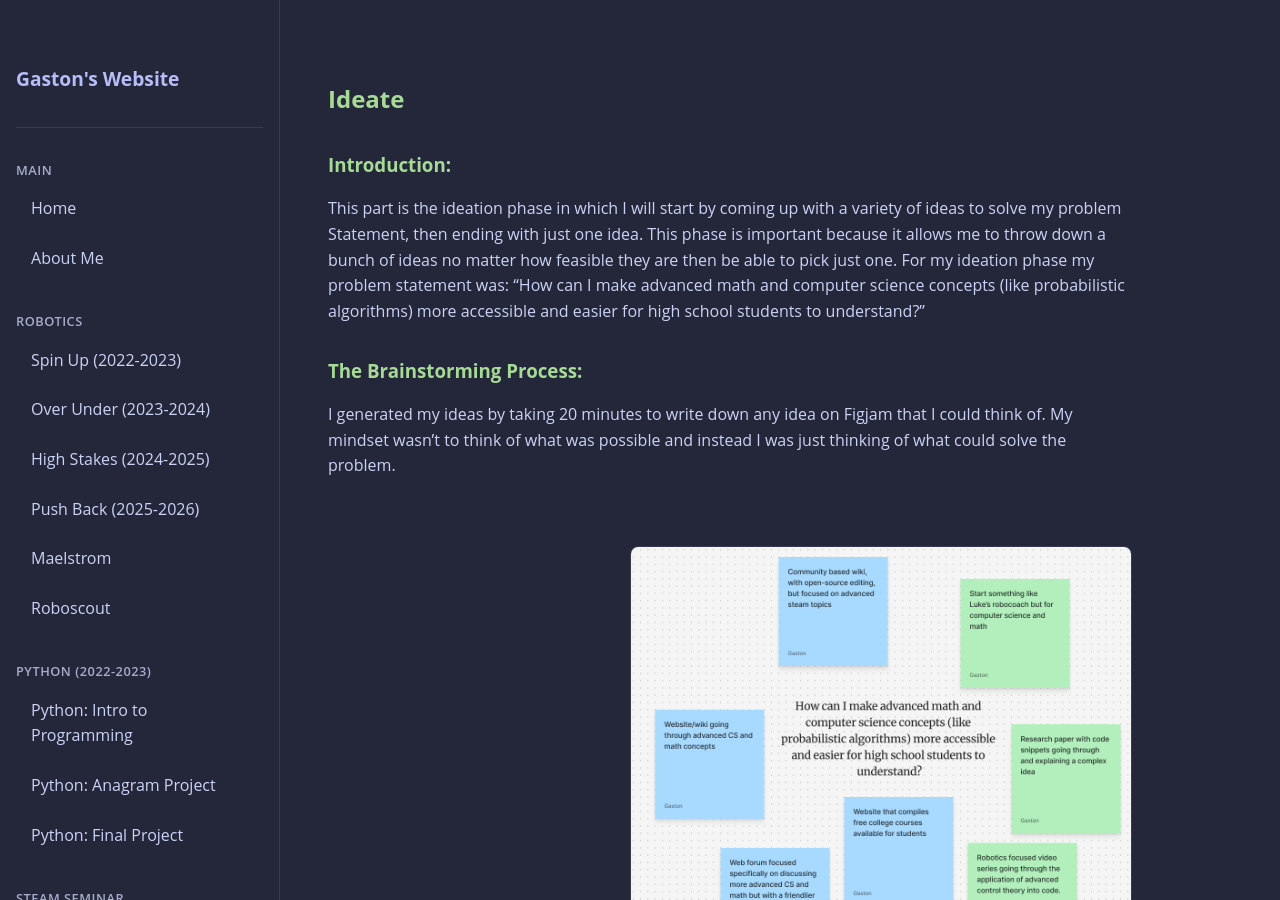
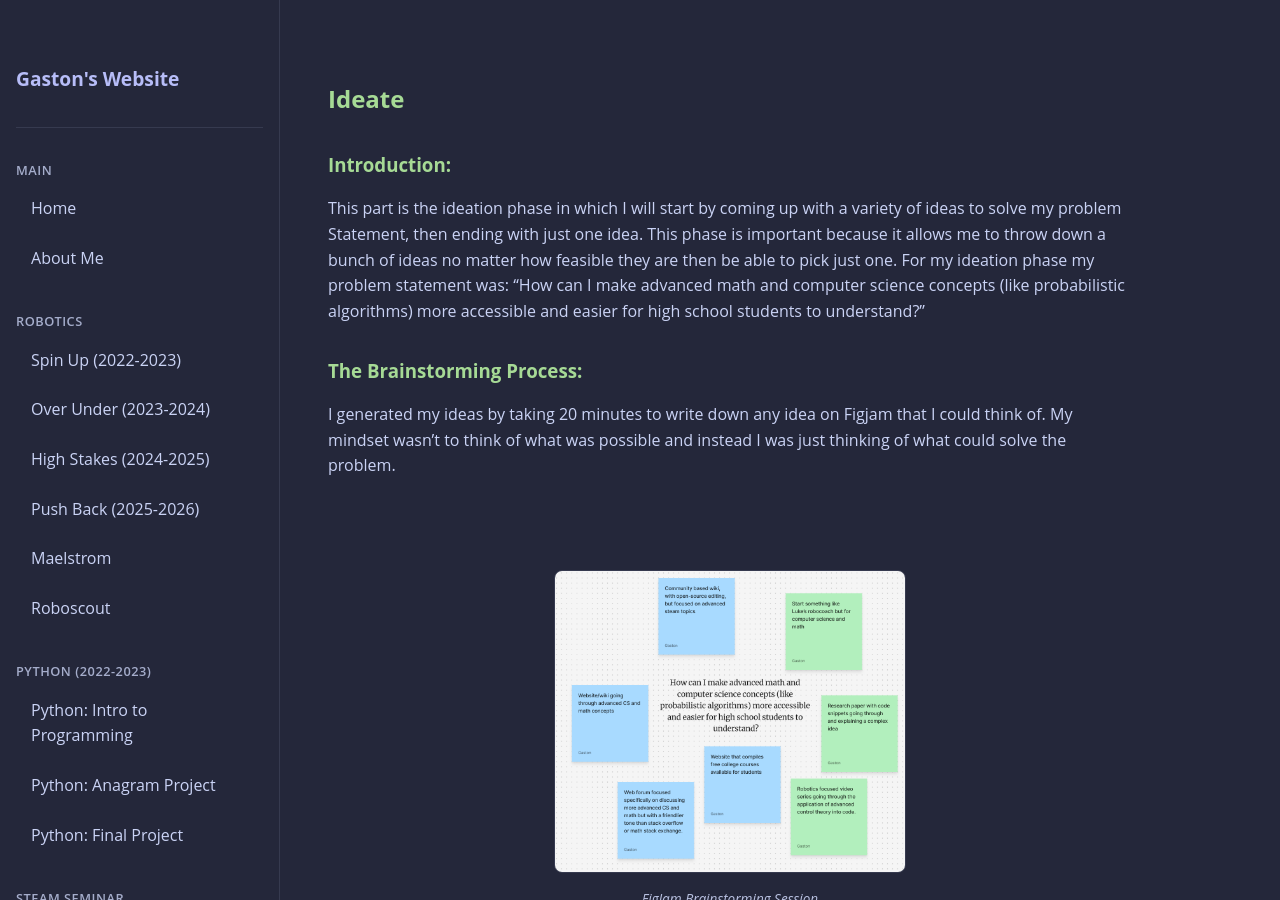
Before and after one commit to Lunar-Eclipse255/gaston.github.io, a Jekyll site: the page built from docs/posts/STEAM seminar/ideate.md, in a window 1280 px wide and 900 px high. Built offline with Jekyll 4.4.1, drawn with Linux system fonts in a browser that asks for light colours.

Commit message:
image center fix

```diff
--- a/docs/posts/STEAM seminar/ideate.md
+++ b/docs/posts/STEAM seminar/ideate.md
@@ -13,14 +13,12 @@ I generated my ideas by taking 20 minutes to write down any idea on Figjam that
 <br>
 <br>
 
-<figure style="float: right; margin: -1rem 0 1rem 1.5rem;">
-  <img src="{{ site.baseurl }}/assets/images/steam/figjam.png" alt="FigJam Brainstorming" width="500" style="border-radius: 8px; border: 1px solid #363a4f;"/>
-  <figcaption style="color: #b8c0e0; font-size: 0.85em; margin-top: 0.5rem; font-style: italic; text-align: center;">FigJam Brainstorming Session</figcaption>
+<figure style="text-align: center; margin: 1.5rem 0;">
+  <img src="{{ site.baseurl }}/assets/images/steam/figjam.png" alt="FigJam Brainstorming" width="350" style="border-radius: 8px; border: 1px solid #363a4f;">
+  <figcaption style="color: #b8c0e0; font-size: 0.85em; margin-top: 0.5rem; font-style: italic;">FigJam Brainstorming Session</figcaption>
 </figure>
+
 <br>
-<br>
-
-<div style="clear: both;"></div>
 
 ### Narrowing the Focus:
 I moved from many ideas to one idea by first choosing my three favorite ideas. Then I used a selection matrix to narrow it down to one idea. The matrix had 5 criteria all out of five, and with the criteria being, Impact, Feasibility, Innovation, SDG Alignment, and STEAM Alignment. After that I created a persona to better understand the person who would use my final solution. I also created a project stoy and layed out a blueprint for my future work.
@@ -32,15 +30,13 @@ My proposed solution is a research paper with code implementation going through
 In my Three frame narrative I did this through the perspective of a robotics student because that was the persona I viewed the proposed solution through. In the before the student is struggling with an autonomous movement for their robot because it is being imprecise. They then proceed to look up ways to increase precision, but all they find are graduate level papers with jargon and advanced topics. They know other students were able to do it so it's not beyond their skill level there is just a high barrier to entry. The during is when they would use my paper, which would reduce the barrier by explaining everything in more detail but at a high school level, so the student is able to get the same amount of information but is able to understand more. The after is when they are able to implement this advanced topic and their robot becomes mroe precise.
 
 <br>
+
+<figure style="text-align: center; margin: 1.5rem 0;">
+  <img src="{{ site.baseurl }}/assets/images/steam/three_frame.jpg" alt="3 Frame Narrative" width="350" style="border-radius: 8px; border: 1px solid #363a4f;">
+  <figcaption style="color: #b8c0e0; font-size: 0.85em; margin-top: 0.5rem; font-style: italic;">Three Frame Narrative</figcaption>
+</figure>
+
 <br>
-<figure style="float: right; margin: -1rem 0 1rem 1.5rem;">
-  <img src="{{ site.baseurl }}/assets/images/steam/three_frame.jpg" alt="3 Frame Narrative" width="500" style="border-radius: 8px; border: 1px solid #363a4f;"/>
-  <figcaption style="color: #b8c0e0; font-size: 0.85em; margin-top: 0.5rem; font-style: italic; text-align: center;">Three Frame Narrative</figcaption>
-</figure>
-<br>
-<br>
-
-<div style="clear: both;"></div>
 
 ### X-Ray Views:
 Below is the X-Ray views of my paper in two parts. The first part outlines every topic that will be covered in the paper as well as whether that section will include code snippits. The second part is a control diagram of the code/math itself:
```
